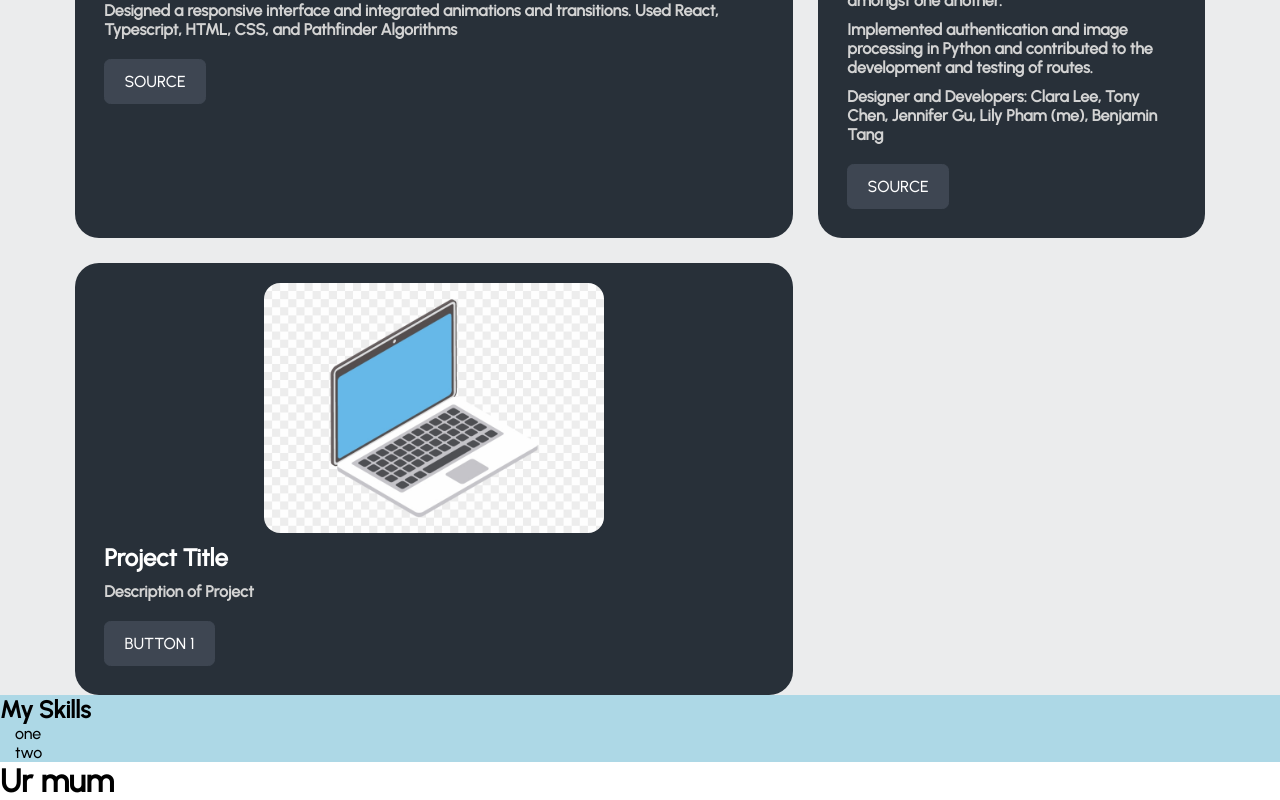
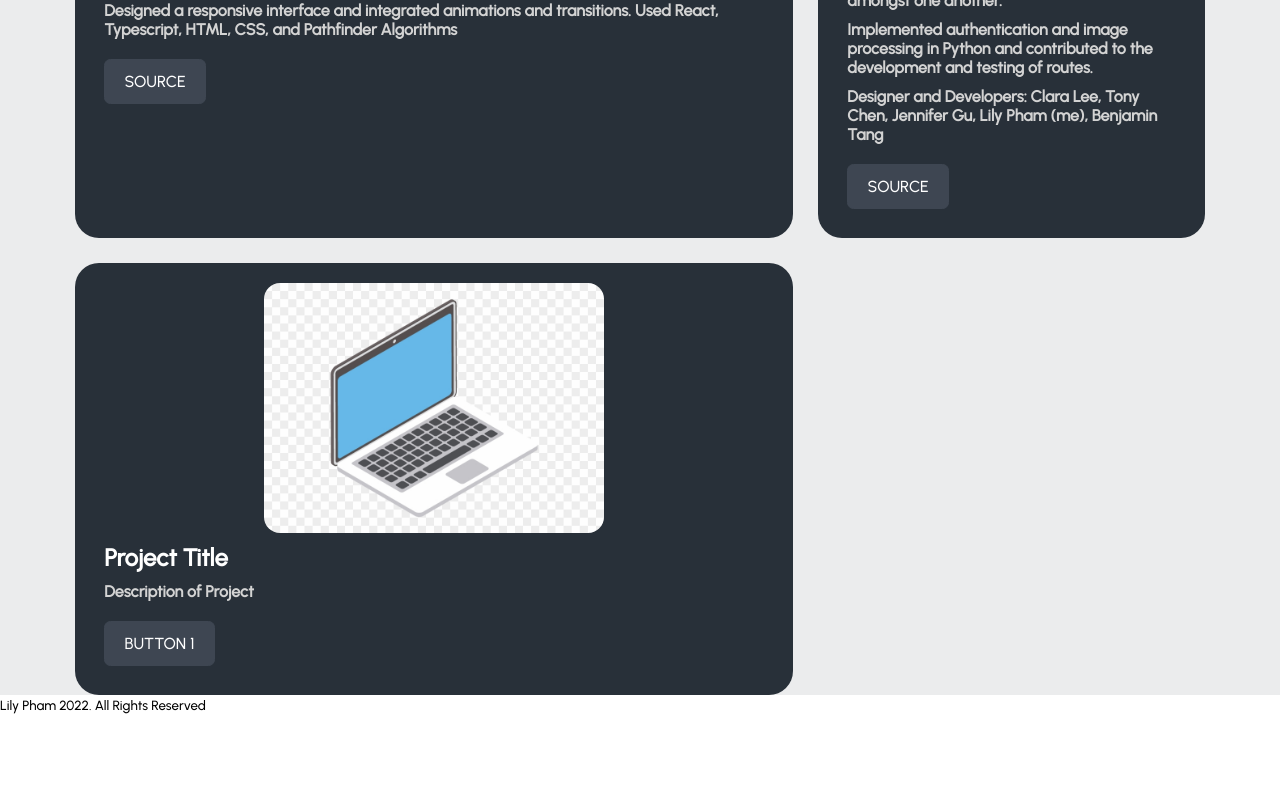
Before and after one commit to burninglilies/personalwebsite, a React (Create React App) app: page / in a window 1280 px wide. Shown: the part 1152-1952 px from the top of the page. After the commit the page ends 1866 px from the top, so only its background shows below. Built offline with nearby package versions, Linux system fonts and the light colour scheme.

Commit message:
added temp footer

```diff
--- a/src/App.jsx
+++ b/src/App.jsx
@@ -3,6 +3,7 @@ import Header from './components/header/Header'
 import About from './components/about/About'
 import Projects from './components/projects/Projects'
 import Skills from './components/skills/Skills'
+import Footer from './components/footer/Footer'
 
 export default function App() {
   return (
@@ -10,8 +11,7 @@ export default function App() {
       <Header />
       <About />
       <Projects />
-      <Skills />
-      <h1>Ur mum </h1>
+      <Footer />
     </div>
   );
 }
```
